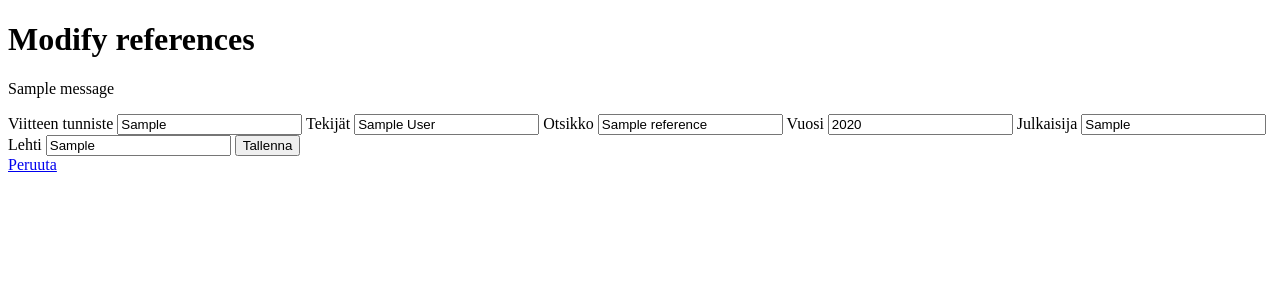
After one commit to joonapasanen/kryptooniitti-viitesovellus, a Flask app: page /modify_reference/1 in a window 1280 px wide. The commit adds this page. Shown: the top 300 px of the page. Run offline with Flask 3, Linux system fonts and the light colour scheme; tables that the repository leaves empty hold one stand-in row (values such as "Sample post"); one stand-in notice (Sample message) is shown.

Commit message:
add reference modification functionality

```diff
--- a/src/app.py
+++ b/src/app.py
@@ -1,7 +1,7 @@
 from flask import flash, redirect, render_template, request, jsonify, Response
 
 from config import app, test_env
-from repositories.references_repository import create_reference, get_references, remove_reference
+from repositories.references_repository import create_reference, get_references, remove_reference, update_reference
 from db_helper import reset_db
 from bibtex import references_to_bibtex
 
@@ -58,6 +58,32 @@ def reference_removal(reference_id):
     return redirect("/")
 
 
+@app.route("/modify_reference/<int:reference_id>", methods=["GET", "POST"])
+def modify_reference(reference_id):
+    reference = next(
+        (item for item in get_references() if item.id == reference_id),
+        None,
+    )
+
+    if reference is None:
+        flash("Reference not found")
+        return redirect("/")
+
+    if request.method == "POST":
+        try:
+            update_reference(reference_id, request.form)
+            return redirect("/")
+        except Exception as error:
+            flash(str(error))
+            return render_template(
+                "modify_reference.html",
+                reference=reference,
+                form_data=request.form,
+            )
+
+    return render_template("modify_reference.html", reference=reference)
+
+
 @app.route("/references.bib")
 def export_bibtex():
     content = references_to_bibtex(get_references())
--- a/src/repositories/references_repository.py
+++ b/src/repositories/references_repository.py
@@ -69,6 +69,31 @@ def create_reference(ref_type, form):
     )
     db.session.commit()
 
+def update_reference(reference_id, form):
+    ref_type = form.get("r_type")
+    parameters = prepare_reference_data(ref_type, form)
+    parameters["id"] = reference_id
+
+    result = db.session.execute(
+        text("""UPDATE "references"
+            SET content = :content,
+                r_type = :r_type,
+                cite_key = :cite_key,
+                author = :author,
+                title = :title,
+                year = :year,
+                publisher = :publisher,
+                journal = :journal
+            WHERE id = :id"""),
+        parameters,
+    )
+
+    if result.rowcount == 0:
+        db.session.rollback()
+        raise UserInputError("Reference not found")
+
+    db.session.commit()
+
 def remove_reference(reference_id):
     db.session.execute(
         text('DELETE FROM "references" WHERE id = :id'),
--- a/src/templates/index.html
+++ b/src/templates/index.html
@@ -22,6 +22,7 @@
   <li style="border: 2px solid #333; margin: 12px 0; padding: 12px;">
     <strong>{{ reference.cite_key }}</strong><br>
     <strong>{{ reference.author }}</strong>
+    <a href="{{ url_for('modify_reference', reference_id=reference.id) }}">Modify reference</a>
   </li>
   {% else %}
   <li>No references created yet.</li>
--- /dev/null
+++ b/src/templates/modify_reference.html
@@ -0,0 +1,49 @@
+<!doctype html>
+<html lang="fi">
+<head>
+    <meta charset="utf-8">
+    <title>Modify references</title>
+</head>
+<body>
+    <h1>Modify references</h1>
+
+    {% for message in get_flashed_messages() %}
+        <p>{{ message }}</p>
+    {% endfor %}
+
+    <form method="post">
+        <input type="hidden" name="r_type" value="{{ reference.r_type }}">
+
+        <label for="cite_key">Viitteen tunniste</label>
+        <input id="cite_key" name="cite_key"
+               value="{{ form_data.get('cite_key', reference.cite_key) if form_data else reference.cite_key }}"
+               required>
+
+        <label for="author">Tekijät</label>
+        <input id="author" name="author"
+               value="{{ form_data.get('author', reference.author) if form_data else reference.author }}"
+               required>
+
+        <label for="title">Otsikko</label>
+        <input id="title" name="title"
+               value="{{ form_data.get('title', reference.title) if form_data else reference.title }}"
+               required>
+
+        <label for="year">Vuosi</label>
+        <input id="year" name="year"
+               value="{{ form_data.get('year', reference.year) if form_data else reference.year }}">
+
+        <label for="publisher">Julkaisija</label>
+        <input id="publisher" name="publisher"
+               value="{{ form_data.get('publisher', reference.publisher) if form_data else reference.publisher }}">
+
+        <label for="journal">Lehti</label>
+        <input id="journal" name="journal"
+               value="{{ form_data.get('journal', reference.journal) if form_data else reference.journal }}">
+
+        <button type="submit">Tallenna</button>
+    </form>
+
+    <a href="{{ url_for('index') }}">Peruuta</a>
+</body>
+</html>
```
